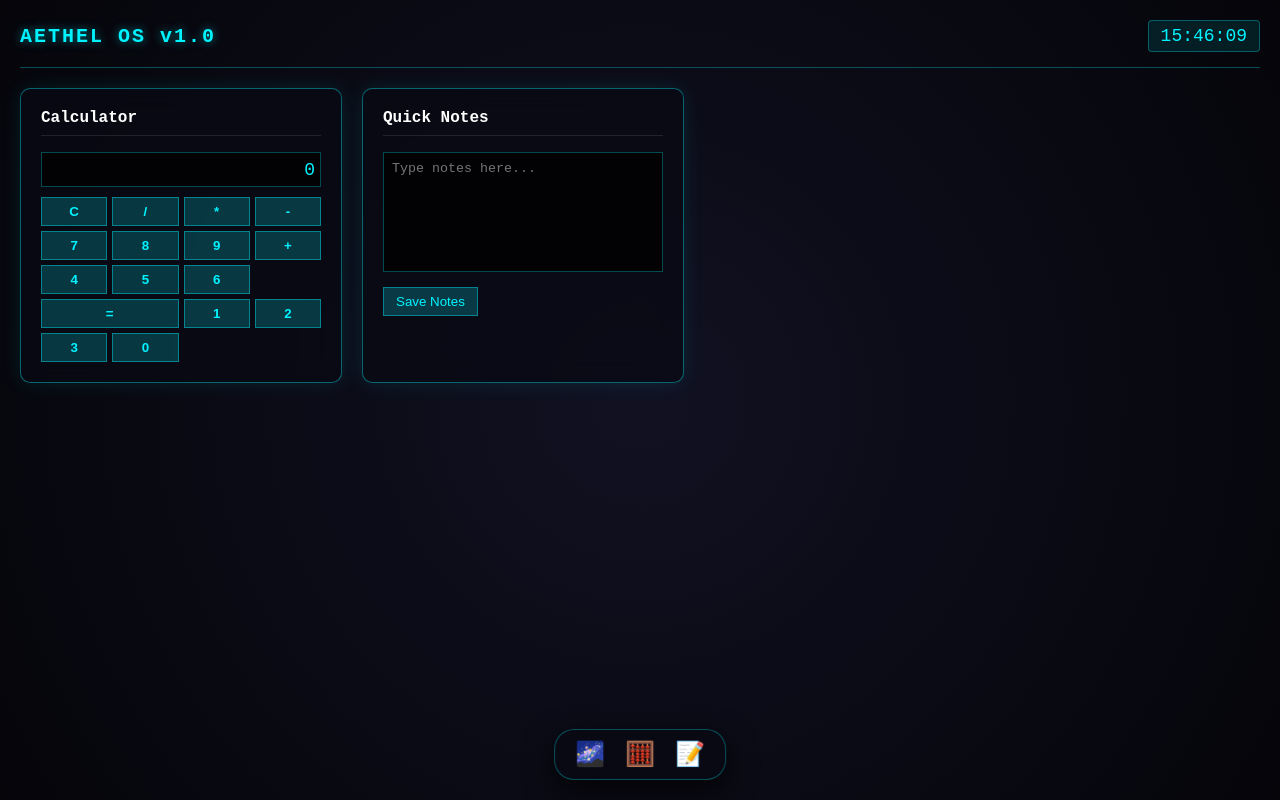
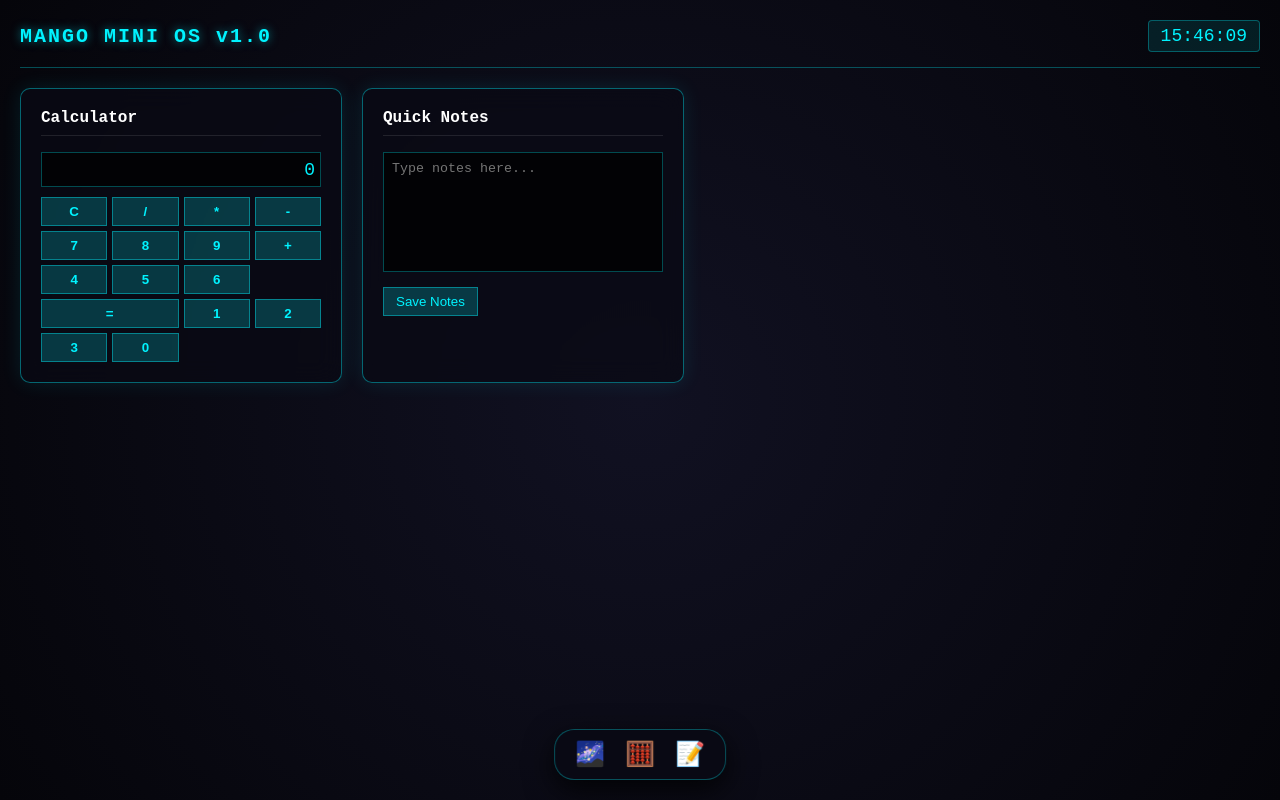
Before and after one commit to midhuneshbraj123/Mango-OS, a plain HTML site: page index.html in a window 1280 px wide. Drawn offline with Linux system fonts and the light colour scheme.

Commit message:
Add files via upload

```diff
--- a/index.html
+++ b/index.html
@@ -2,12 +2,12 @@
 <html lang="en">
 <head>
     <meta charset="UTF-8">
-    <title>Aethel OS - Futuristic Dashboard</title>
+    <title>Mango Mini OS - Futuristic Dashboard</title>
     <link rel="stylesheet" href="style.css">
 </head>
 <body>
     <div class="hud-header">
-        <h1>AETHEL OS v1.0</h1>
+        <h1>MANGO MINI OS v1.0</h1>
         <div id="live-clock">00:00:00</div>
     </div>
 
```
